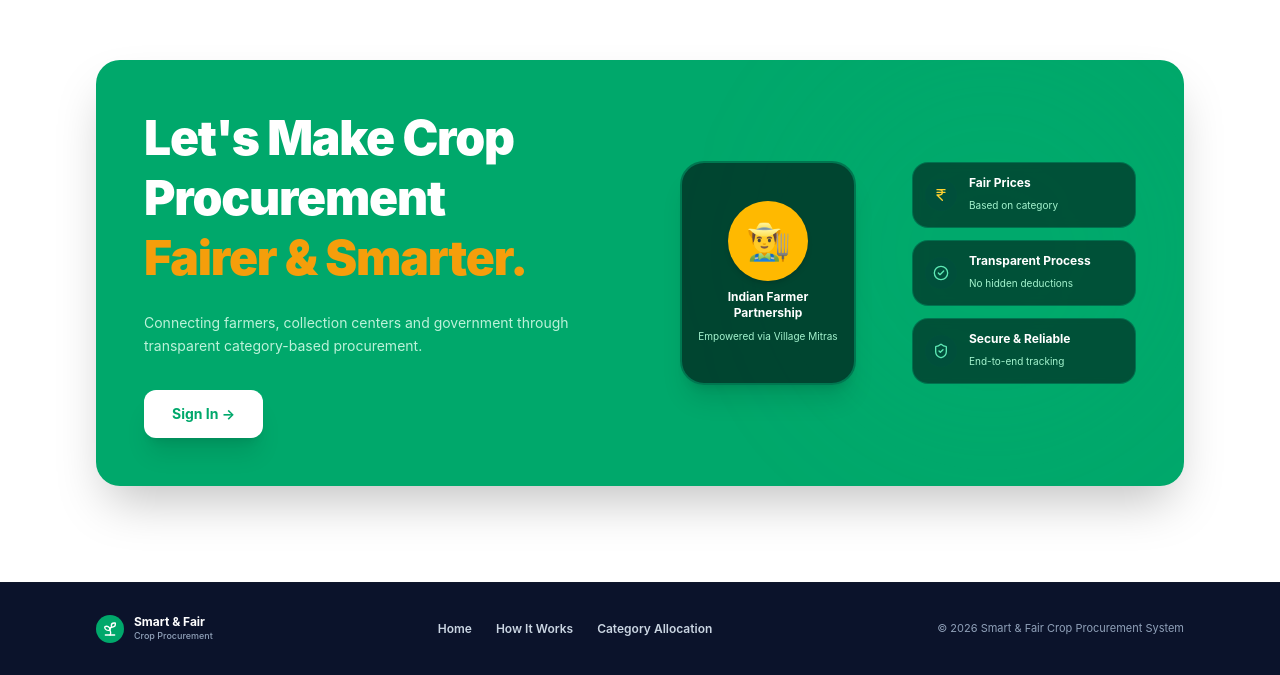
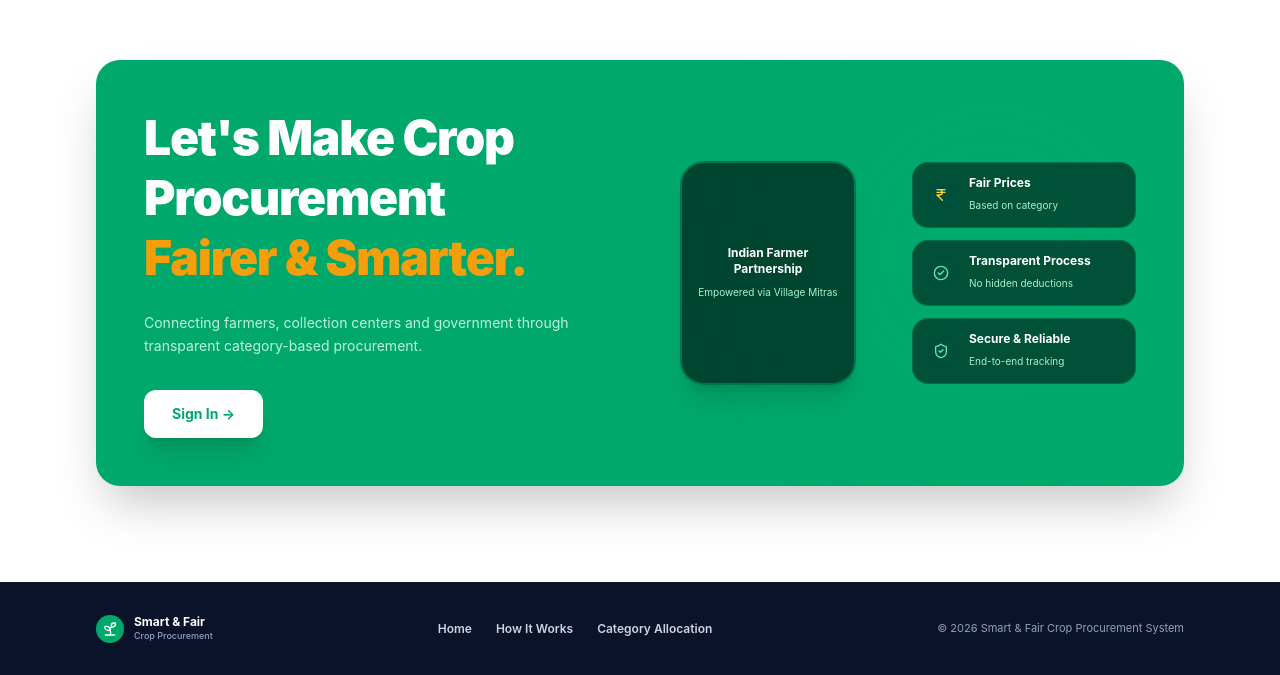
Before and after one commit to skjaheerbasha999/SIH-2026, a React (Vite) app in the folder frontend/: page / in a window 1280 px wide. Shown: the part 2197-2872 px from the top of the page. Built offline with nearby package versions, Linux system fonts and the light colour scheme.

Commit message:
style: remove decorative farmer emoji from green card container while keeping layout/dimensions intact

```diff
--- a/frontend/src/components/CTASection.jsx
+++ b/frontend/src/components/CTASection.jsx
@@ -37,12 +37,9 @@ export const CTASection = () => {
             </div>
           </div>
 
-          {/* Middle: Smiling Indian Farmer Portrait */}
+          {/* Middle: Indian Farmer Partnership Box */}
           <div className="lg:col-span-3 flex justify-center z-10">
             <div className="relative w-44 h-56 rounded-3xl bg-emerald-950/80 border-2 border-emerald-600/60 overflow-hidden shadow-xl flex flex-col items-center justify-center text-center p-4 space-y-2">
-              <div className="w-20 h-20 rounded-full bg-amber-400 text-slate-950 flex items-center justify-center text-4xl shadow-md">
-                👨‍🌾
-              </div>
               <span className="text-xs font-bold text-white block">Indian Farmer Partnership</span>
               <span className="text-[10px] text-emerald-200 block">Empowered via Village Mitras</span>
             </div>
```
